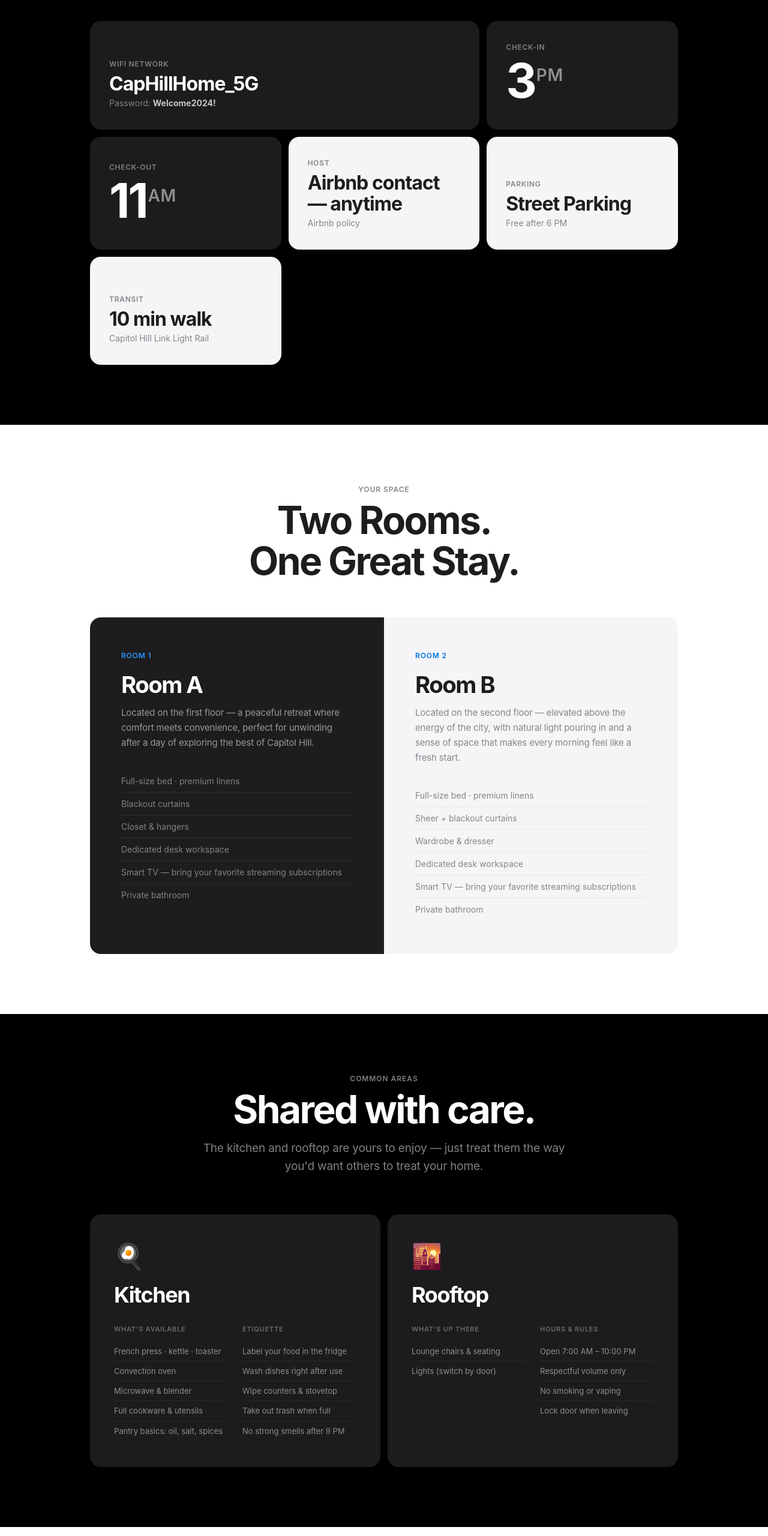
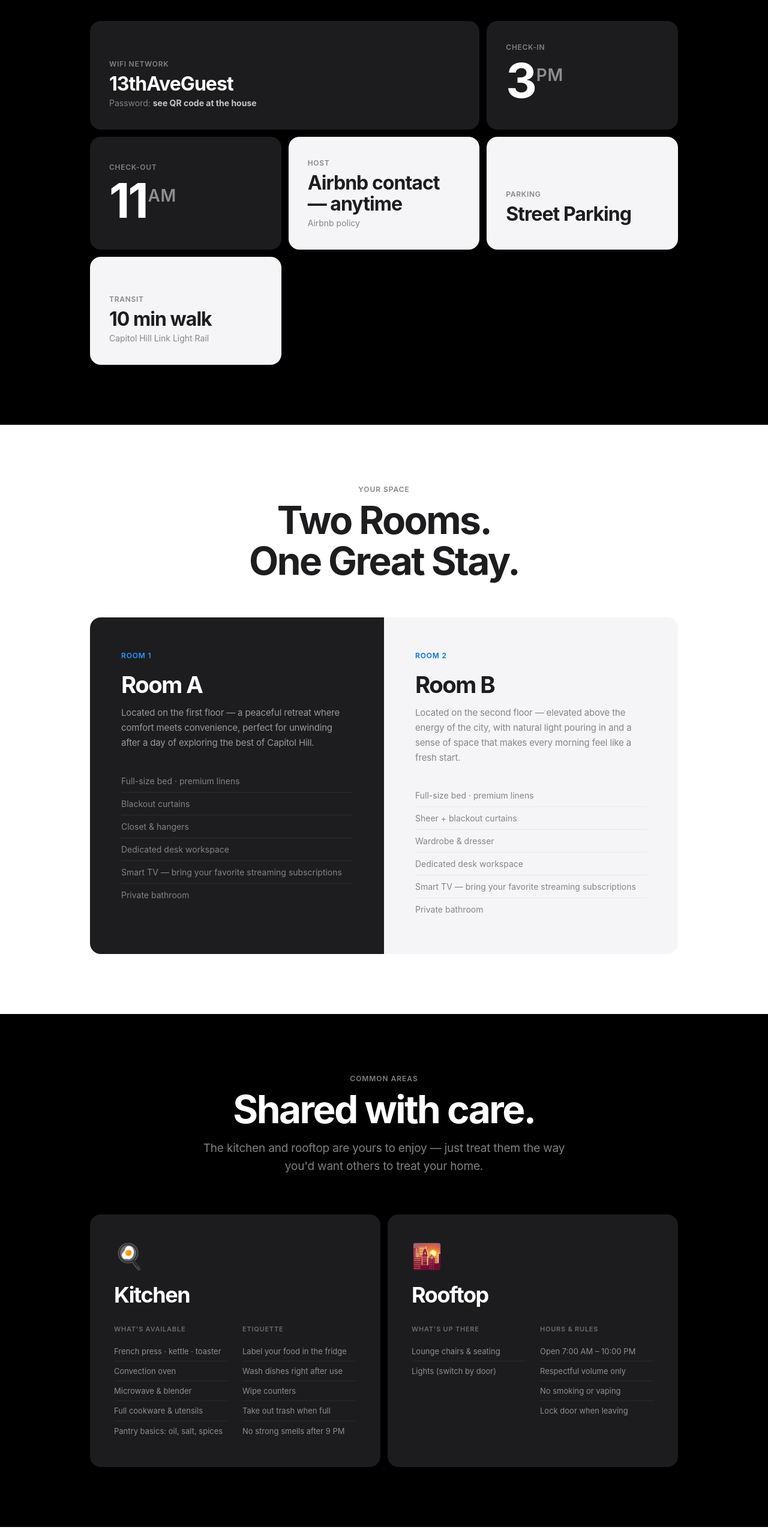
Before and after one commit to caphillrentals/caphillrentals, a plain HTML site: page index.html in a window 1280 px wide. Shown: the part 900-3460 px from the top of the page at 60% size. Drawn offline with Linux system fonts and the light colour scheme.

Commit message:
bug: wifi

```diff
--- a/index.html
+++ b/index.html
@@ -65,8 +65,8 @@
     <div class="bento-grid">
       <div class="bento b-dark b-wide">
         <div class="b-eye">WiFi Network</div>
-        <div class="b-title">CapHillHome_5G</div>
-        <div class="b-sub">Password: <strong>Welcome2024!</strong></div>
+        <div class="b-title">13thAveGuest</div>
+        <div class="b-sub">Password: <strong>see QR code at the house</strong></div>
       </div>
       <div class="bento b-dark">
         <div class="b-eye">Check-In</div>
@@ -84,7 +84,6 @@
       <div class="bento b-light">
         <div class="b-eye b-eye-dk">Parking</div>
         <div class="b-title b-title-dk">Street Parking</div>
-        <div class="b-sub b-sub-dk">Free after 6 PM</div>
       </div>
       <div class="bento b-light">
         <div class="b-eye b-eye-dk">Transit</div>
@@ -157,7 +156,7 @@
             <ul>
               <li>Label your food in the fridge</li>
               <li>Wash dishes right after use</li>
-              <li>Wipe counters &amp; stovetop</li>
+              <li>Wipe counters</li>
               <li>Take out trash when full</li>
               <li>No strong smells after 9 PM</li>
             </ul>
@@ -330,7 +329,6 @@
     </div>
   </section>
 
-  <!-- LOCAL GUIDE -->
   <!-- HOUSE MANUAL -->
   <section id="manual" class="manual-section">
     <div class="section-intro si-light">
@@ -349,11 +347,11 @@
           <li>Enter the provided code and press ✅</li>
           <li>Your bedroom also has a keypad lock with its own 4-digit code — different from the front door code. It will be provided the day before your arrival. Simply enter the 4 digits and the door unlocks automatically, no confirmation key needed. Inside the room, a knob on the door lets you control whether a code is required to enter — turn it to secure your privacy.</li>
         </ol>
-        <p class="manual-note">Lost your code or having trouble? Call or text us immediately at +1 (555) 000-0000.</p>
+        <p class="manual-note">Lost your code or having trouble? Contact us via the Airbnb messaging app and we'll assist immediately.</p>
       </div>
 
       <div class="manual-card" id="manual-ac">
-        <div class="manual-num">04</div>
+        <div class="manual-num">02</div>
         <div class="manual-icon">❄️</div>
         <h3>AC &amp; Heat</h3>
         <ol class="manual-steps">
```
